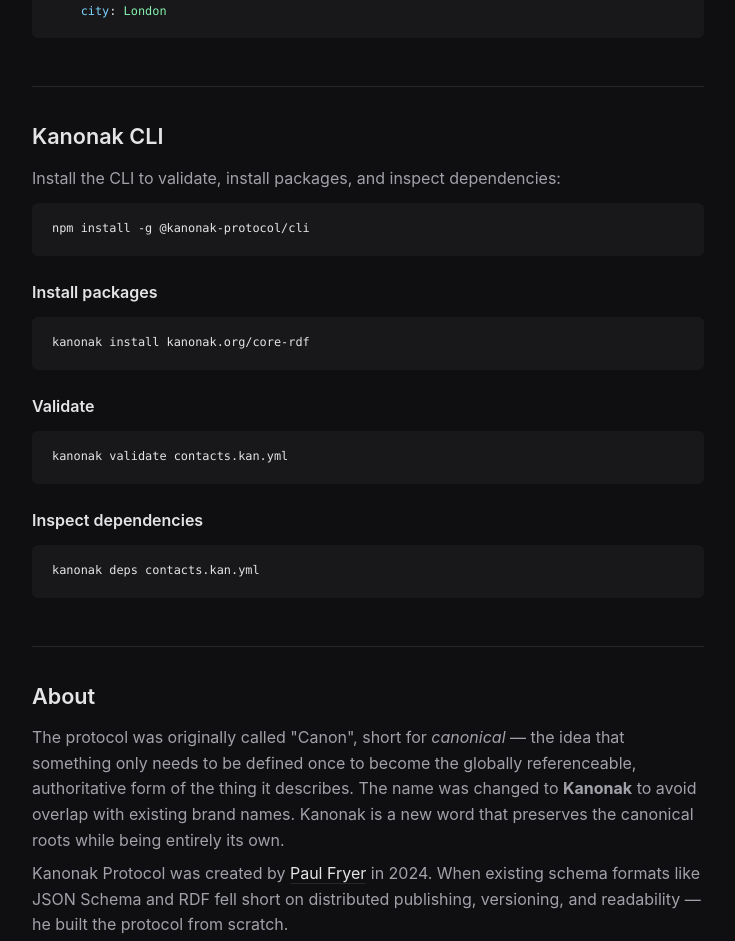
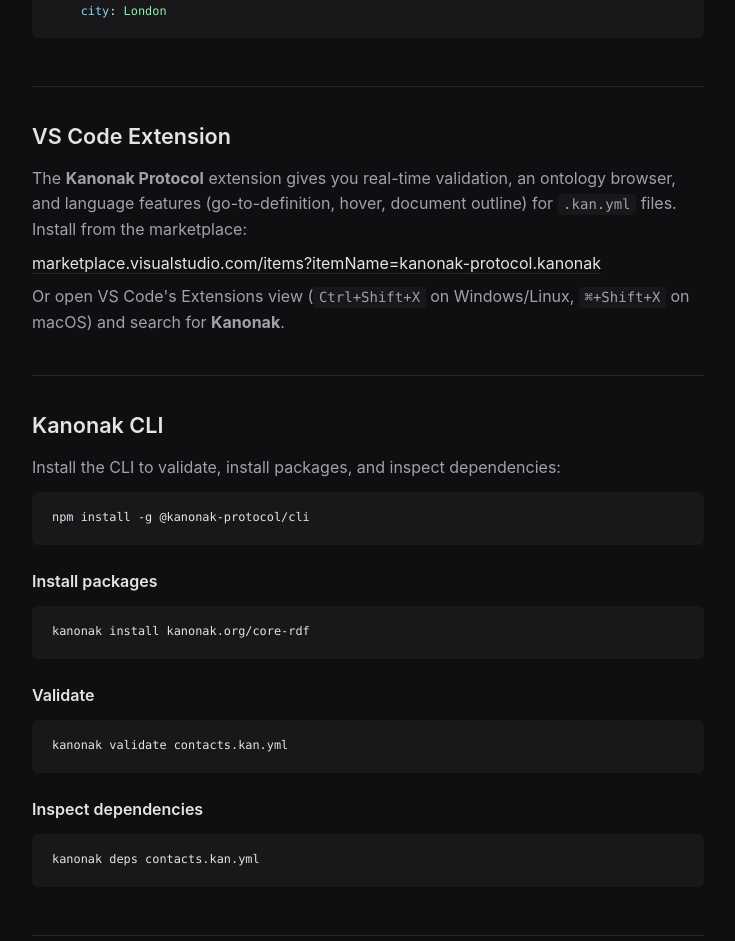
Before and after one commit to kanonak-protocol/kanonak.org, a plain HTML site: page index.html in a window 1280 px wide. Shown: the part 2984-3925 px from the top of the page, without its empty margins (272-1007 px from the left). Drawn offline with Linux system fonts and the light colour scheme.

Commit message:
Add VS Code Extension section above CLI section

```diff
--- a/index.html
+++ b/index.html
@@ -265,6 +265,13 @@
         </section>
 
         <section>
+            <h2>VS Code Extension</h2>
+            <p>The <strong>Kanonak Protocol</strong> extension gives you real-time validation, an ontology browser, and language features (go-to-definition, hover, document outline) for <code>.kan.yml</code> files. Install from the marketplace:</p>
+            <p><a href="https://marketplace.visualstudio.com/items?itemName=kanonak-protocol.kanonak">marketplace.visualstudio.com/items?itemName=kanonak-protocol.kanonak</a></p>
+            <p>Or open VS Code's Extensions view (<code>Ctrl+Shift+X</code> on Windows/Linux, <code>&#8984;+Shift+X</code> on macOS) and search for <strong>Kanonak</strong>.</p>
+        </section>
+
+        <section>
             <h2>Kanonak CLI</h2>
             <p>Install the CLI to validate, install packages, and inspect dependencies:</p>
             <pre class="copyable"><code>npm install -g @kanonak-protocol/cli</code></pre>
```
